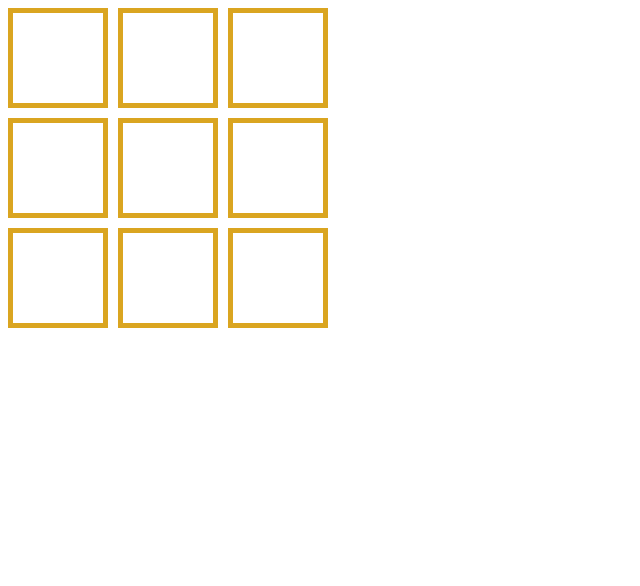
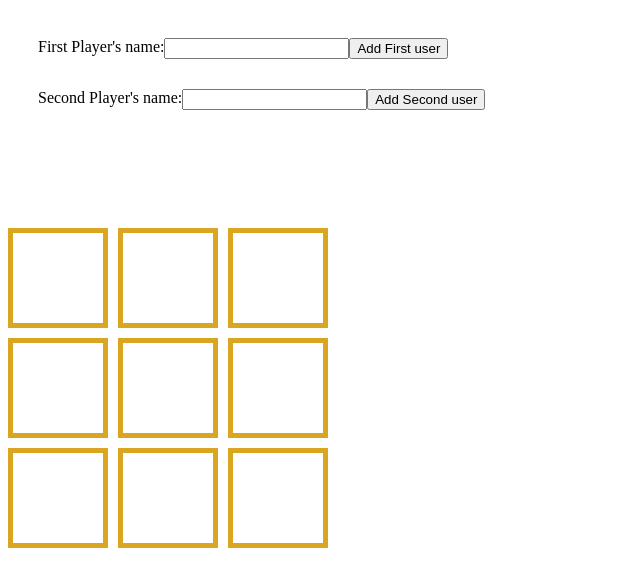
Before and after one commit to ferbaco86/js-tic-tac-toe, a plain HTML site: page index.html in a window 1280 px wide. Shown: the whole page, without its empty margins (0-640 px from the left). Drawn offline with Linux system fonts and the light colour scheme.

Commit message:
Addign user Fields

```diff
--- a/index.html
+++ b/index.html
@@ -7,6 +7,16 @@
     <title>JS TIC-TAC-TOE</title>
 </head>
 <body>
+    <div class="players">
+        <div class="player1">
+            First Player's name: <input type="text">
+            <button> Add First user</button>
+        </div>
+        <div class="player2">
+            Second Player's name: <input type="text">
+            <button> Add Second user</button>
+        </div>
+    </div>
     <section id="board">
         <div id="0" class="square">
         </div>
--- a/styles/style.css
+++ b/styles/style.css
@@ -11,3 +11,19 @@
   height: 90px;
   border: 5px solid goldenrod;
 }
+
+.players {
+  height: 220px;
+  display: flex;
+  flex-direction: column;
+}
+
+.player1 {
+  display: flex;
+  margin: 30px 30px;
+}
+
+.player2 {
+  display: flex;
+  margin: 0 30px;
+}
```
